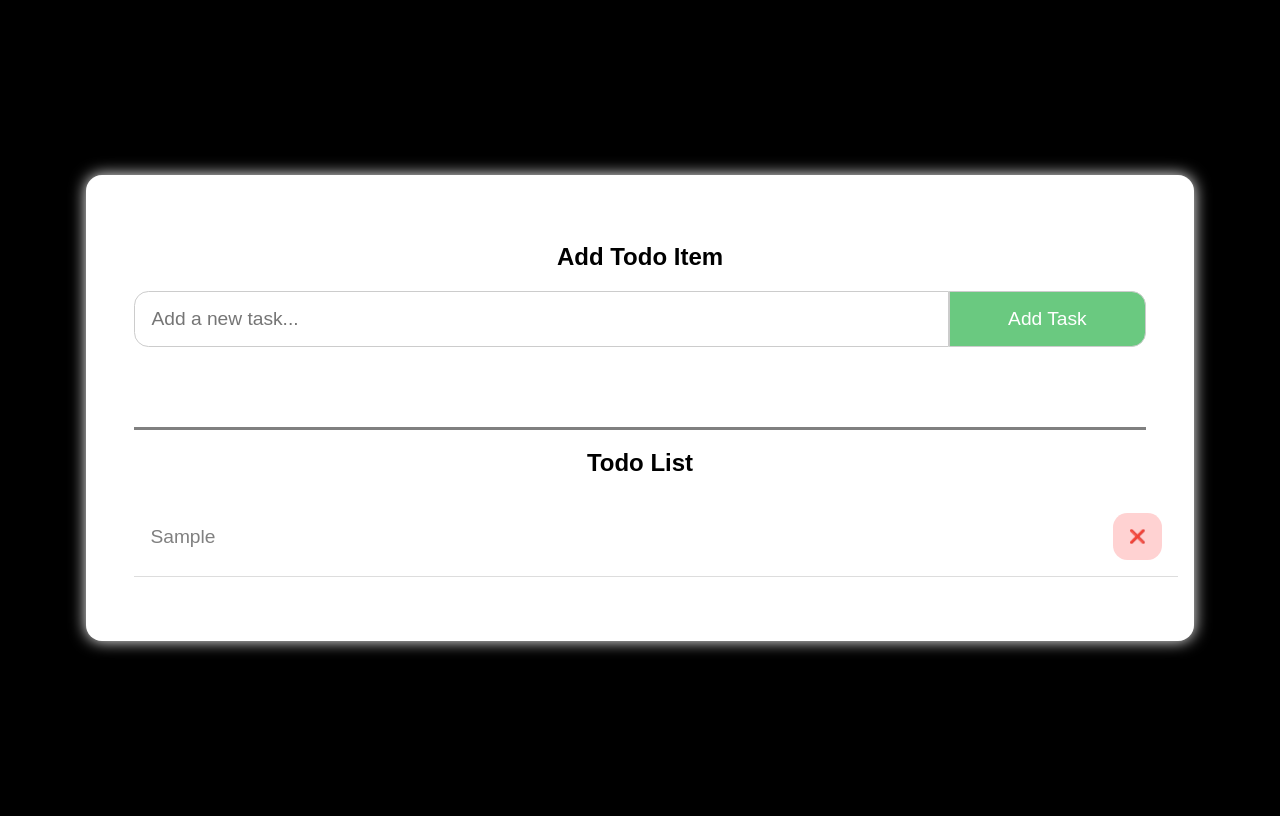
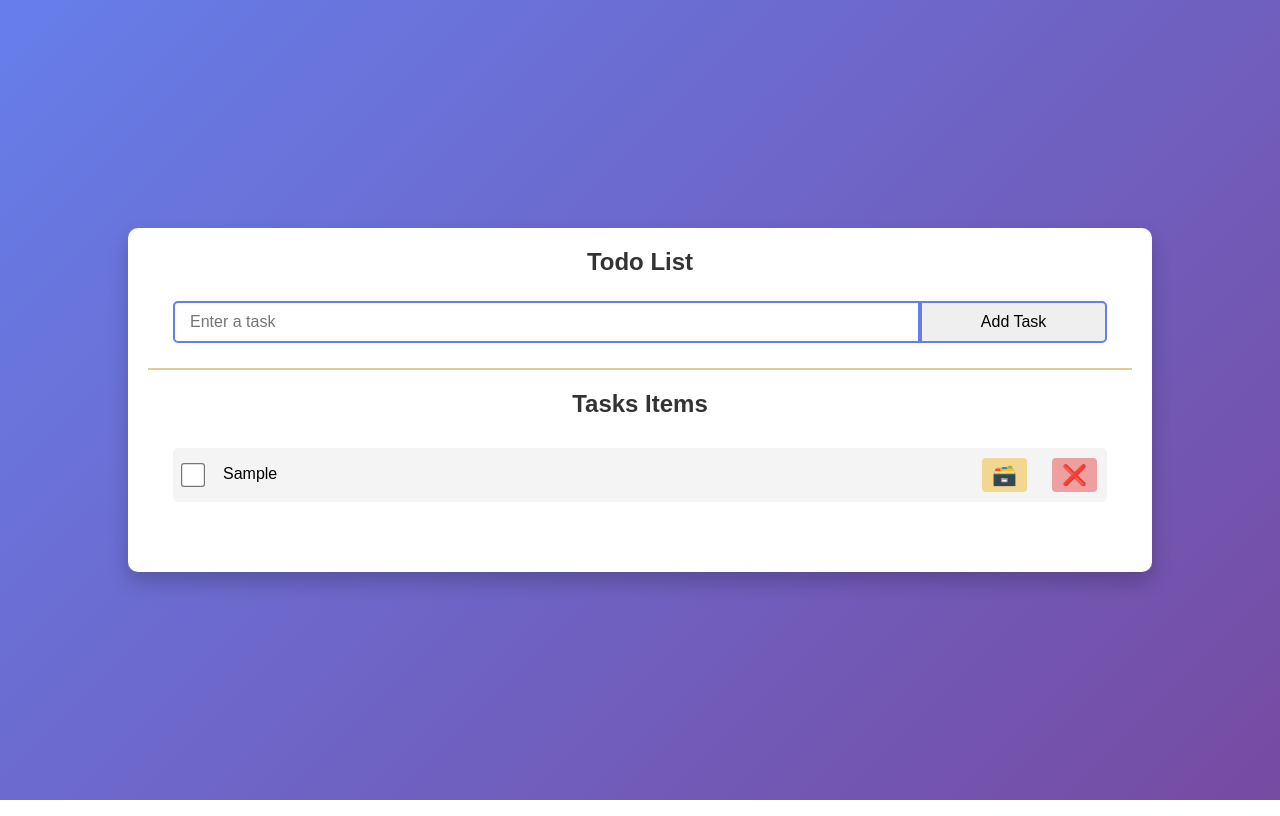
Before and after one commit to hanumant-dombale/Todo-List-Javascript, a plain HTML site: page index.html in a window 1280 px wide. Both pictures are taken after typing "Sample" into the empty fields and a click on the button "Add Task". Drawn offline with Linux system fonts and the light colour scheme.

Commit message:
update all file and add edit and read function

```diff
--- a/index.html
+++ b/index.html
@@ -6,26 +6,24 @@
 			name="viewport"
 			content="width=device-width, initial-scale=1.0"
 		/>
+		<title>To-Do List</title>
 		<link rel="stylesheet" href="./style.css" />
-		<title>To-Do List</title>
 	</head>
 	<body>
 		<div class="container">
-            <h2>Add Todo Item</h2>
-			<div class="container-1">
+			<h2>Todo List</h2>
+			<div class="task-container">
 				<input
 					type="text"
 					id="taskInput"
-					placeholder="Add a new task..."
+					placeholder="Enter a task"
 				/>
-				<button id="addButton" onclick="addTask()">
+				<button id="addTaskBtn" onclick="addTask()">
 					Add Task
 				</button>
 			</div>
-			<div class="container-2">
-				<h2>Todo List</h2>
-				<h4 id="mge">Add item in list</h4>
-
+			<h2>Tasks Items</h2>
+			<div class="task-list">
 				<ul id="taskList"></ul>
 			</div>
 		</div>
--- a/script.js
+++ b/script.js
@@ -1,45 +1,72 @@
 let taskInput = document.getElementById("taskInput");
+let addTaskBtn = document.getElementById("addTaskBtn");
 let taskList = document.getElementById("taskList");
-let addButton = document.getElementById("addButton");
-let Mge = document.getElementById("mge");
 
-taskInput.addEventListener("keypress", clickEnter);
-
-function clickEnter(e) {
-	if (e.key === "Enter") {
-		e.preventDefault();
-		addButton.click();
-	}
-}
+taskInput.addEventListener("keydown", (e) => {
+	if (e.key === "Enter") addTask();
+});
 
 function addTask() {
 	let taskText = taskInput.value.trim();
 	if (taskText === "") return;
+	taskInput.value = "";
 
 	let li = document.createElement("li");
-	li.innerHTML = `<span onclick="toggleTask(this)"
+	li.innerHTML = `
+				<div>
+					<input
+						type="checkbox"
+						class="task-check"
+					/>
+					<span class="task-text"
 						>${taskText}</span
 					>
-					<button id="removeButton" onclick="removeTask(this)">
+				</div>
+				<div>
+					<button class="edit">
+						🗃️
+					</button>
+					<button class="delete">
 						❌
-					</button>`;
+					</button>
+				</div>
+			`;
 
-	if (taskList.childNodes.length < 0) {
-		Mge.classList.remove("hidden");
-	} else {
-		Mge.classList.add("hidden");
-		taskList.appendChild(li);
-		taskInput.value = "";
-	}
+	isChecked(li);
+
+	editTask(li);
+
+	removeTask(li);
+
+	taskList.appendChild(li);
 }
 
-function toggleTask(task) {
-	task.classList.toggle("completed");
+function isChecked(li) {
+	let checkBox = li.querySelector(".task-check");
+
+	checkBox.addEventListener("change", () => {
+		let taskText = li.querySelector(".task-text");
+		let editBtn = li.querySelector(".edit");
+
+		taskText.classList.toggle("completed", checkBox.checked);
+		editBtn.classList.toggle("hidden", checkBox.checked),
+			li.classList.toggle("completedLi", checkBox.checked);
+	});
 }
 
-function removeTask(button) {
-	button.parentElement.remove();
-	if (taskList.childNodes.length <= 0) {
-		Mge.classList.remove("hidden");
-	}
+function editTask(li) {
+	let editBtn = li.querySelector(".edit");
+
+	editBtn.addEventListener("click", () => {
+		let taskTextElement = li.querySelector(".task-text");
+
+		taskInput.value = taskTextElement.textContent;
+		taskInput.focus();
+		li.remove();
+	});
 }
+
+function removeTask(li) {
+	let deleteBtn = li.querySelector(".delete");
+	deleteBtn.addEventListener("click", () => li.remove());
+}
--- a/style.css
+++ b/style.css
@@ -1,104 +1,161 @@
+* {
+	margin: 0;
+	padding: 0;
+	box-sizing: border-box;
+	font-family: "Poppins", sans-serif;
+}
+
 body {
-	font-family: Arial, sans-serif;
 	display: flex;
-    flex-direction: column;
 	justify-content: center;
 	align-items: center;
 	height: 100vh;
-	background-color: #000;
-	gap: 3rem;
+	background: linear-gradient(135deg, #667eea, #764ba2);
+	margin: 0;
 }
 
 .container {
 	background: white;
-	padding: 3rem;
-	box-shadow: 0 0 1rem rgb(255, 255, 255);
-	border-radius: 1rem;
+	padding: 20px;
+	box-shadow: 0px 10px 20px rgba(0, 0, 0, 0.2);
+	border-radius: 10px;
 	width: 80%;
+	text-align: center;
 }
 
-.container-1{
-    display: flex;
-    align-items: center;
-    justify-content: center;
-}
-
-.container-2{
-    border-top: 0.2rem solid gray;
-    margin-top: 5rem;
-    display: block;
-    align-items: center;
-    justify-content: center;
+.task-container {
+	padding: 25px;
+	width: 100%;
+	display: flex;
+	justify-content: space-between;
+	align-items: center;
+	margin-bottom: 20px;
+	border-bottom: 2px solid #e1ca95;
 }
 
 h2 {
-	color: #000;
-	text-align: center;
+	color: #333;
 }
 
 input {
 	width: 80%;
-	padding: 1rem;
-	font-size: 1.2rem;
-	border: 0.1rem solid #ccc;
-	border-radius: 0.9rem 0 0 0.9rem;
-	color: gray;
+	padding: 10px 15px;
+	border-radius: 5px 0 0 5px;
+	font-size: 16px;
+	border: 2px solid #667eea;
 }
 
-#addButton {
-	width: 20%;
-	font-size: 1.2rem;
-	padding: 1rem;
-	background: #6ac980;
-	color: white;
-	border: none;
-	cursor: pointer;
-	border: 0.1rem solid #ccc;
-	border-radius: 0 0.9rem 0.9rem 0;
+input:focus {
+	outline: none;
 }
 
-#addButton:hover {
-    background:  #14cd3f;
+#addTaskBtn {
+	width: 20%;
+	color: #000;
+	padding: 10px 15px;
+	border-radius: 0 5px 5px 0;
+	cursor: pointer;
+	font-size: 16px;
+	transition: 0.3s;
+	border: 2px solid #667eea;
+}
+
+#addTaskBtn:hover {
+	color: #fff;
+	background: #764ba2;
+}
+
+.task-list {
+	padding: 25px;
+	width: 100%;
+	display: flex;
+	justify-content: space-between;
+	align-items: center;
+	margin-bottom: 20px;
 }
 
 ul {
+	width: 100%;
 	padding: 0;
 }
 
-#mge.hidden {
-    font-size: 1.5rem;
-    display: none;
+li{
+	display: flex;
+	align-items: center;
+	justify-content: space-between;
+	background: #f4f4f4;
+	margin: 5px 0;
+	padding: 10px;
+	border-radius: 5px;
 }
 
-#mge {
-    font-size: 2rem;
+li div{
+	display: flex;
+	background: transparent;
+	gap: 20px;
 }
 
-li {
-	display: flex;
-	color: gray;
-	align-items: center;
-	justify-content: space-between;
-	padding: 1rem;
-    width: 100%;
-	font-size: 1.2rem;
-	border-bottom: 0.1rem solid #ddd;
+.completedLi {
+	background: #59df70;
 }
 
-h4 {
-	text-align: center;
-	color: #c71b1b;
+.task-list input[type="checkbox"] {
+	transform: scale(1.2);
+	width: 20px;
+	height: 20px;
 }
 
-#removeButton {
-	padding: 1rem;
-	background: #ffd2d2;
+.edit,
+.delete {
+	padding: 5px 10px;
+	margin-left: 5px;
 	border: none;
+	border-radius: 4px;
 	cursor: pointer;
-	border-radius: 0.9rem;
+	font-size: 20px;
+}
+
+.edit {
+	background: #f1d790;
+	color: white;
+}
+
+.edit.hidden {
+	display: none;
+}
+
+.delete {
+	background: #eea0a0;
+	color: white;
 }
 
 .completed {
 	text-decoration: line-through;
 	color: gray;
 }
+
+@media (max-width: 735px) {
+	.task-container {
+		display: flex;
+		align-items: center;
+		justify-content: center;
+		flex-direction: column;
+		gap: 10px;
+	}
+
+	input {
+		width: 100%;
+		border-radius: 5px;
+		border: 2px solid #667eea;
+	}
+
+	#addTaskBtn {
+		width: 100%;
+		border-radius: 5px;
+		border: 2px solid #667eea;
+	}
+
+	.li div{
+		gap: 10px;
+	}
+}
```
